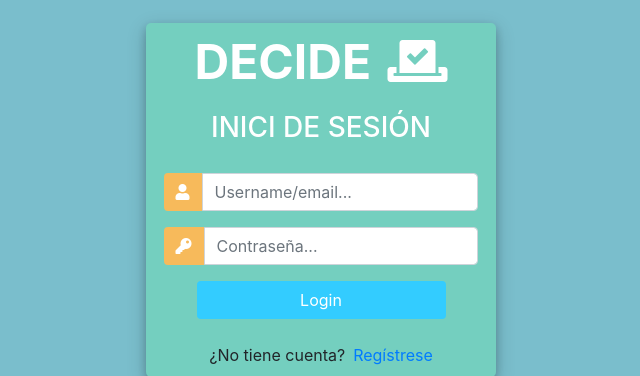
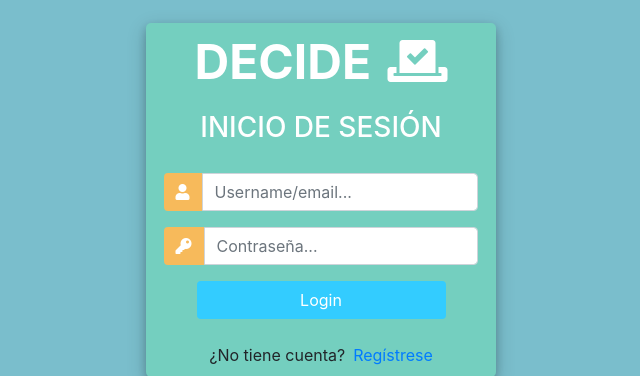
Before and after one commit to decide-single-juanymedio-fork-1/decide, a Django app: page / in a window 1280 px wide. Shown: the part 200-576 px from the top of the page, without its empty margins (319-959 px from the left). Run offline with Django 3.2, Linux system fonts and the light colour scheme; some libraries are stand-ins or nearby versions.

Commit message:
fix: Errata
Errata en "login.html"

```diff
--- a/decide/booth/templates/login.html
+++ b/decide/booth/templates/login.html
@@ -98,7 +98,7 @@
                     <h1 id="title">DECIDE <si class="fas fa-vote-yea"></i></h1>
                 </div>
                 <div class="d-flex justify-content-center">
-                    <h3 id="form-title">INICI DE SESIÓN</h3>
+                    <h3 id="form-title">INICIO DE SESIÓN</h3>
                 </div>
 				<div class="d-flex justify-content-center form_container">
 					<form method="POST" action="">
```
